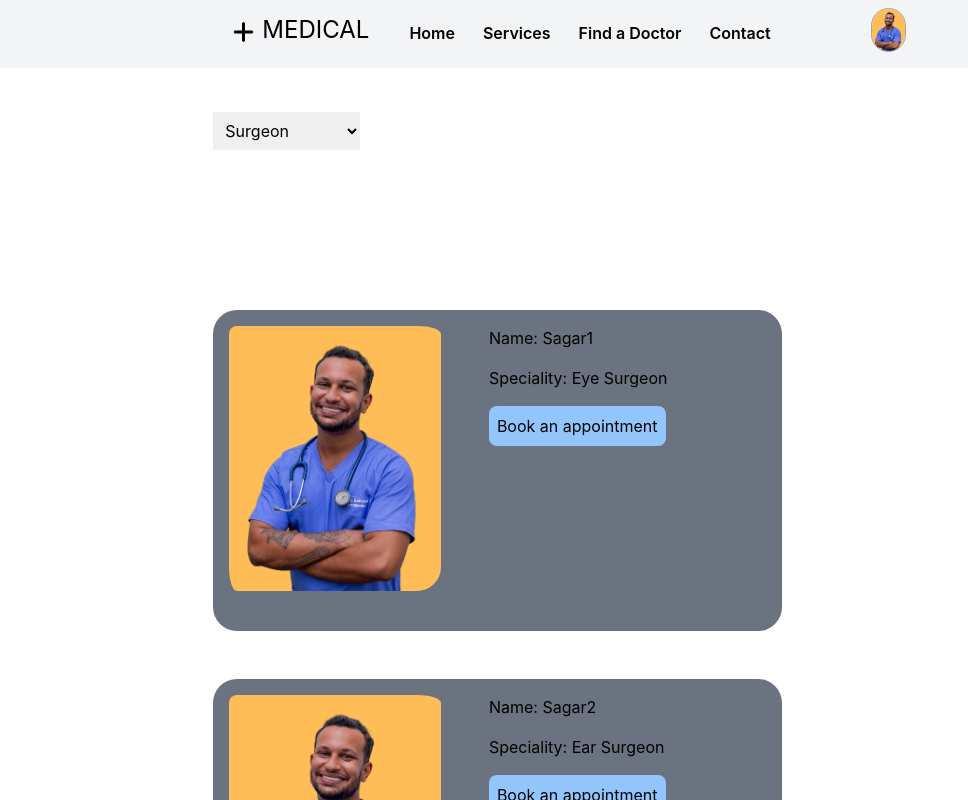
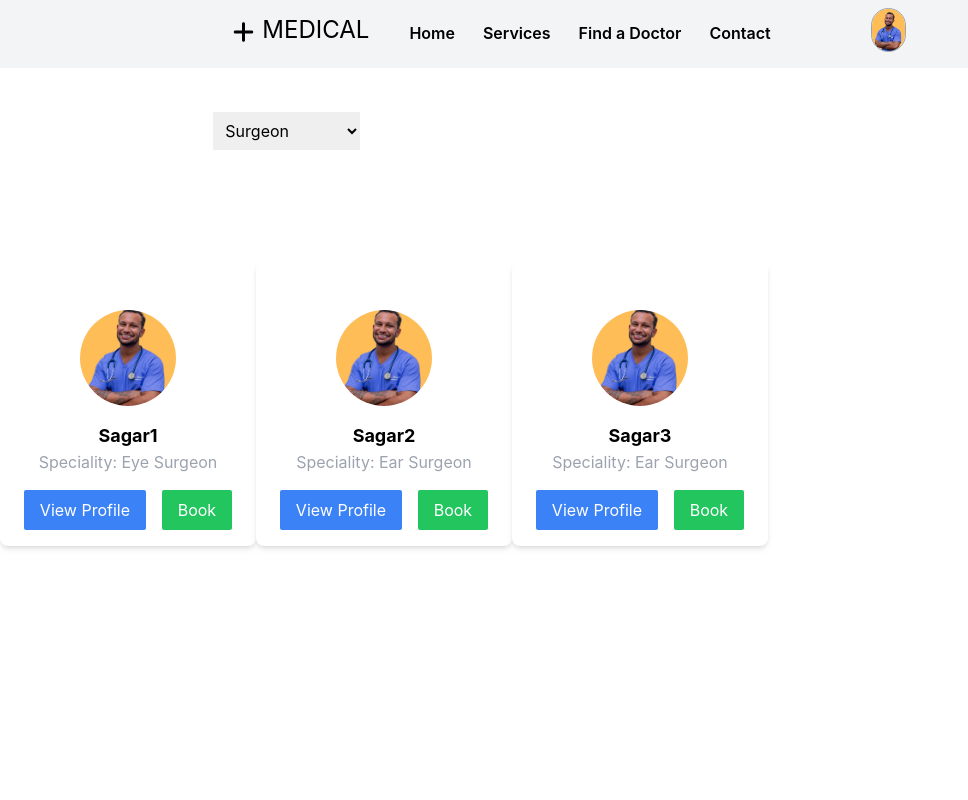
Before and after one commit to SSJSMANAV/my_doctor_appointment, a React (Create React App) app: page /appointment in a window 1280 px wide. Shown: the top 800 px of the page, without its empty margins (0-968 px from the left). Built offline with nearby package versions, Linux system fonts and the light colour scheme.

Commit message:
added navigation

```diff
--- a/src/Components/Appointment/appointment.js
+++ b/src/Components/Appointment/appointment.js
@@ -1,6 +1,7 @@
 import React, { useState } from "react";
 import Header from "../Header/header";
 import DoctorDataItem from "./doctor_data_item";
+import ProfileCard from "./profile_card";
 
 const doctor1 = {
   name: "Sagar1",
@@ -62,9 +63,9 @@ function Appointment() {
         </div>
       </div>
 
-      <div>
+      <div className="grid grid-cols-5">
         {filteredList.map((doctorData) => (
-          <DoctorDataItem doctor={doctorData}></DoctorDataItem>
+          <ProfileCard doctor={doctorData}></ProfileCard>
         ))}
       </div>
     </main>
@@ -72,3 +73,6 @@ function Appointment() {
 }
 
 export default Appointment;
+
+
+// space between dropdown and the items
--- a/src/Components/Appointment/doctor_data_item.js
+++ b/src/Components/Appointment/doctor_data_item.js
@@ -5,9 +5,9 @@ const DoctorDataItem = (props) => {
     <div>
       {/* Display the selected doctor's image and information */}
       <div className="w-4/6 my-0 mx-auto pt-12">
-        <div className="flex pb-10 w-2/3 bg-gray-500 rounded-3xl ">
+        <div className="flex pb-10 w-2/3 bg-gray-500 rounded-lg ">
           <img
-            className="pt-4 pl-4 rounded-3xl"
+            className="pt-4 pl-4 rounded-md"
             src={process.env.PUBLIC_URL + props.doctor.image}
             alt="alt"
             style={{ width: "40%", height: "40%" }}
@@ -16,7 +16,7 @@ const DoctorDataItem = (props) => {
             <p className="pt-4 pb-4"> Name: {props.doctor.name}</p>
             <p className="pb-4">Speciality: {props.doctor.speciality}</p>
 
-            <button className="px-2 py-2  bg-blue-300 rounded-lg">
+            <button className="px-2 py-2  bg-blue-300 rounded-sm">
               Book an appointment
             </button>
           </div>
--- /dev/null
+++ b/src/Components/Appointment/profile_card.js
@@ -0,0 +1,29 @@
+import React from 'react';
+
+const ProfileCard = (props) => {
+  return (
+    <div className="w-64 text-center m-4 bg-white rounded-lg shadow-md p-4 my-0 mx-auto pt-12">
+      <div className="rounded-full overflow-hidden mx-auto w-24 h-24 ">
+        <img
+          src={process.env.PUBLIC_URL + props.doctor.image}
+          alt={'alt'}
+          className="object-cover w-full h-full"
+        />
+      </div>
+      <div className="mt-4">
+        <h2 className="text-lg font-bold text-gray-50000">{props.doctor.name}</h2>
+        <p className="text-gray-400">Speciality: {props.doctor.speciality}</p>
+      </div>
+      <div className="mt-4 flex justify-around">
+        <button className="bg-blue-500 text-white rounded-sm py-2 px-4 hover:bg-blue-700">
+          View Profile
+        </button>
+        <button className="bg-green-500 text-white rounded-sm py-2 px-4 hover:bg-green-700">
+          Book
+        </button>
+      </div>
+    </div>
+  );
+};
+
+export default ProfileCard;
--- a/src/Components/Header/header.js
+++ b/src/Components/Header/header.js
@@ -22,30 +22,27 @@ function Header() {
           <p className="text-2xl">MEDICAL</p>
         </div>
         <div className="mt-1.5 font-semibold">
-          <a
-            href="#"
+          <Link to='/'
+
             className="mr-7 hover:text-orange-400 transition-all duration-300"
           >
             Home
-          </a>
-          <a
-            href="#"
+          </Link>
+          <Link
             className="mr-7 hover:text-orange-400 transition-all duration-300"
           >
             Services
-          </a>
-          <a
-            href="#"
+          </Link>
+          <Link
             className="mr-7 hover:text-orange-400 transition-all duration-300"
           >
             Find a Doctor
-          </a>
-          <a
-            href="#"
+          </Link>
+          <Link
             className="mr-7 hover:text-orange-400 transition-all duration-300"
           >
             Contact
-          </a>
+          </Link>
         </div>
         <div className="relative w-52 pl-8">
           <div className="flex items-center ">
--- a/src/Components/Home/home.js
+++ b/src/Components/Home/home.js
@@ -1,5 +1,6 @@
 import react from "react";
 import { library } from "@fortawesome/fontawesome-svg-core";
+import { useNavigate } from "react-router-dom";
 import { FontAwesomeIcon } from "@fortawesome/react-fontawesome";
 // import Questions from "../question";
 // import Review from "../review";
@@ -23,6 +24,12 @@ import {
 library.add(faFacebookF);
 
 const Home = () => {
+
+  const navigate = useNavigate();
+
+  const handleClick = () => {
+    navigate("/appointment");
+  }
   return (
     <main className="App my-0 mr-auto ml-auto mt-2">
       <Header />
@@ -41,7 +48,7 @@ const Home = () => {
               publishing software like Aldus PageMaker including versions of
               Lorem Ipsum.
             </p>
-            <button className="py-2 bg-blue-500 text-slate-200 px-2 rounded-2xl hover:bg-orange-500 transition ease-in-out duration-300">
+            <button onClick={handleClick} className="py-2 bg-blue-500 text-slate-200 px-2 rounded-md hover:bg-orange-500 transition ease-in-out duration-300 text-white">
               Make an Appointment
             </button>
           </div>
```
